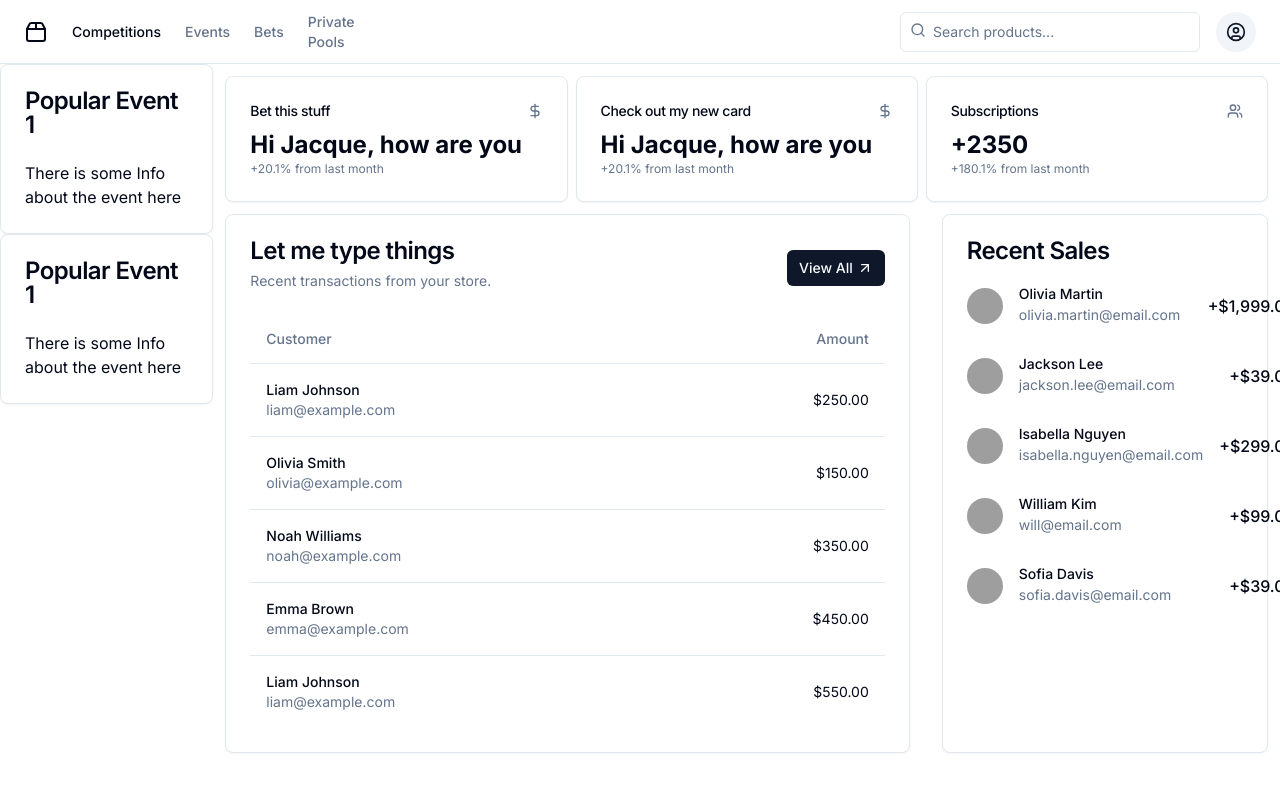
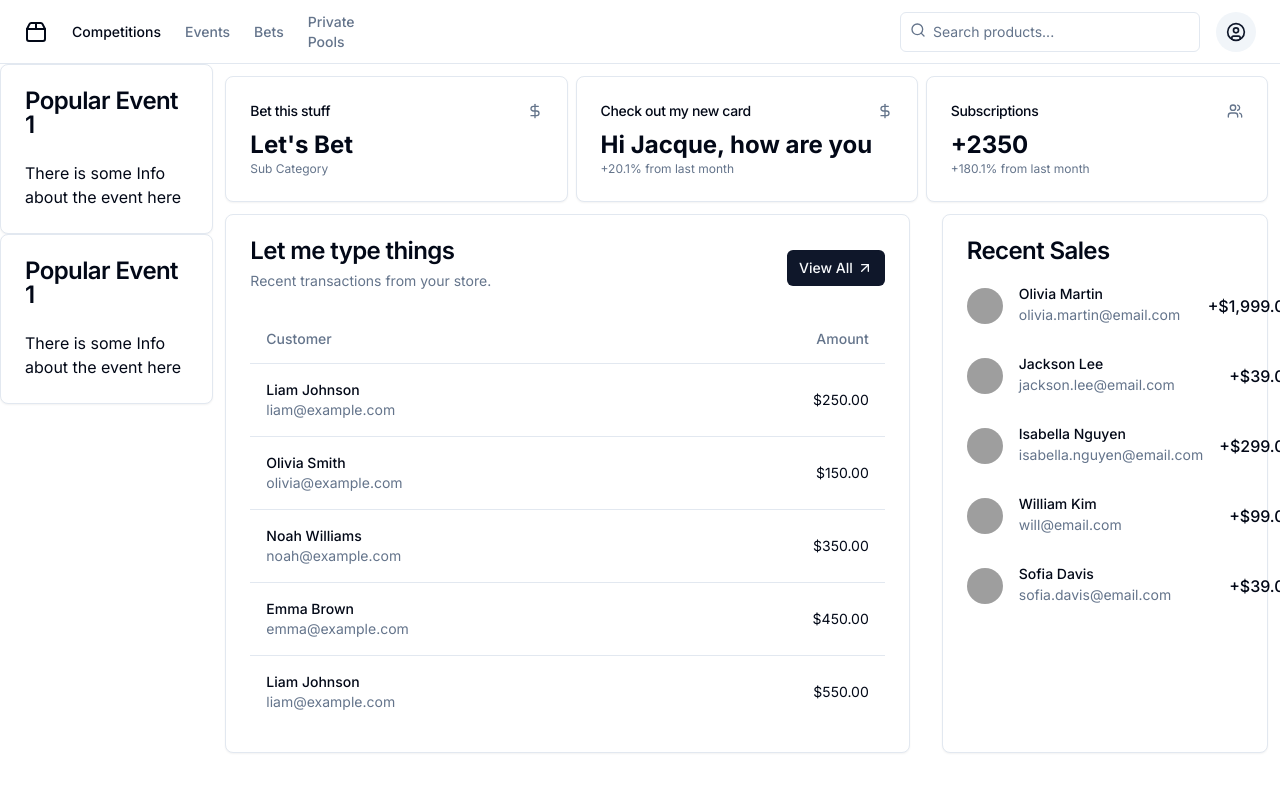
Before and after one commit to djfeld01/PariBet, a Next.js app: page / in a window 1280 px wide. Shown: the top 792 px of the page. Built offline with nearby package versions, Linux system fonts and the light colour scheme; grey boxes are pictures that could not be loaded.

Commit message:
cleaned up navigation, added outline for routing options

```diff
--- a/src/components/main.tsx
+++ b/src/components/main.tsx
@@ -56,9 +56,9 @@ export default function Main (){
       <DollarSign className="h-4 w-4 text-muted-foreground" />
     </CardHeader>
     <CardContent>
-      <div className="text-2xl font-bold">Hi Jacque, how are you</div>
+      <div className="text-2xl font-bold">Let's Bet</div>
       <p className="text-xs text-muted-foreground">
-        +20.1% from last month
+        Sub Category
       </p>
     </CardContent>
   </Card>
```
